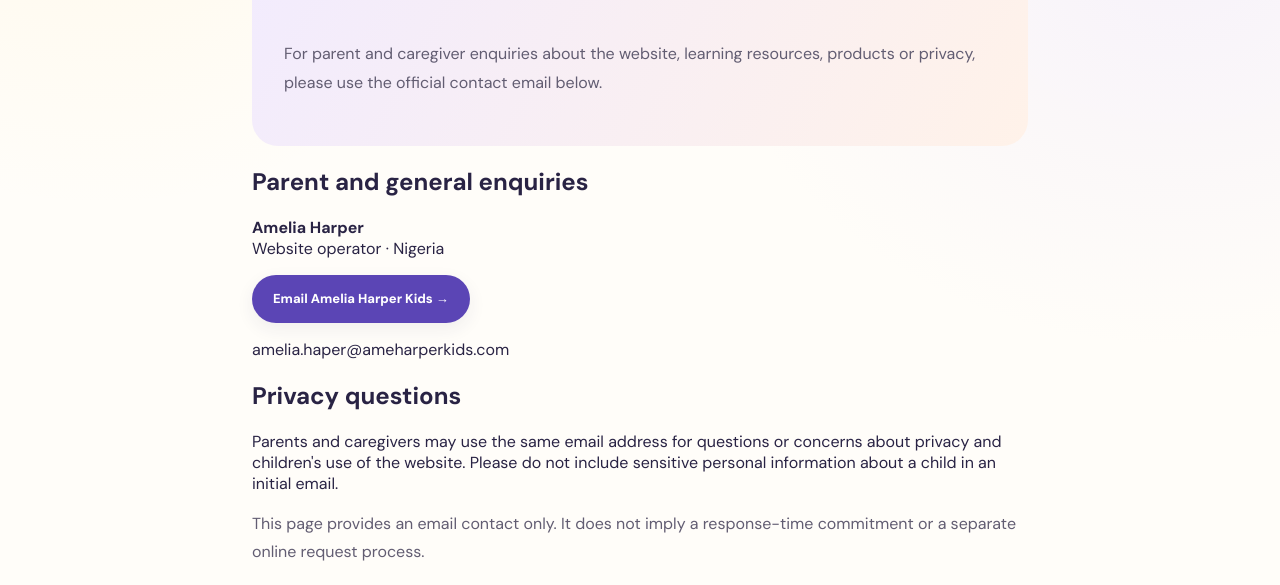
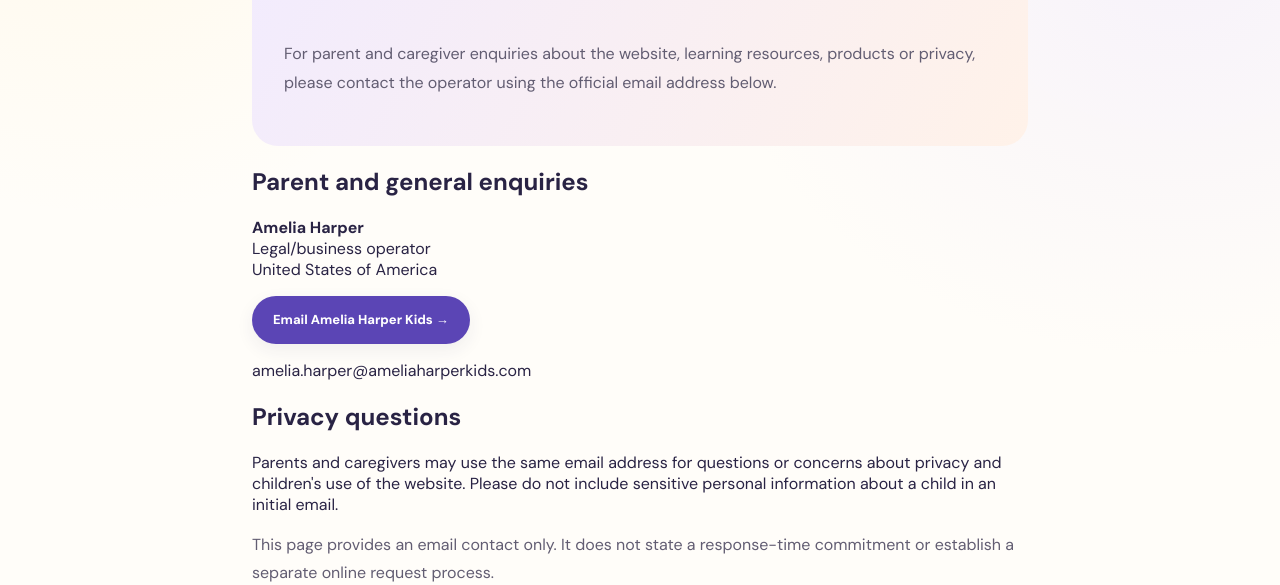
Before and after one commit to ajiriotedheke-cell/amelia-harper-learning, a plain HTML site: page contact.html in a window 1280 px wide. Shown: the part 367-952 px from the top of the page. Drawn offline with Linux system fonts and the light colour scheme.

Commit message:
Correct official parent contact details

```diff
--- a/contact.html
+++ b/contact.html
@@ -1,8 +1,8 @@
 <!doctype html>
 <html lang="en"><head><meta charset="utf-8"><meta name="viewport" content="width=device-width,initial-scale=1"><title>Contact Amelia Harper Kids</title><meta name="description" content="Parent and caregiver contact details for Amelia Harper Kids."><link rel="canonical" href="https://ameliaharperkids.com/contact.html"><link rel="stylesheet" href="styles.css"></head>
 <body><a class="skip-link" href="#main-content">Skip to content</a><div class="announcement">PARENT & CAREGIVER ENQUIRIES</div><header class="site-header"><a class="brand" href="index.html"><img src="assets/images/amelia-harper-logo.png" alt=""><span>Amelia Harper<small>Learn. Play. Sing. Dance. Grow.</small></span></a><button class="menu-toggle" type="button" aria-label="Open menu" aria-expanded="false">☰</button><nav id="nav"><a href="index.html">Home</a><a href="games/">Games</a><a href="parent-learning-centre.html">Parent Learning Centre</a><a href="about.html">About</a><a href="privacy.html">Privacy & Safety</a></nav></header>
-<main id="main-content" style="max-width:820px;margin:auto;padding:48px 22px 80px"><a class="text-link" href="index.html">← Back to home</a><section style="background:linear-gradient(120deg,#f1ebff,#fff2e9);border-radius:26px;padding:32px;margin:20px 0"><span class="eyebrow">WE’RE HERE TO HEAR FROM YOU</span><h1 style="font:600 clamp(36px,5vw,52px) Fredoka">Contact Amelia Harper Kids</h1><p style="line-height:1.8;color:#625d72">For parent and caregiver enquiries about the website, learning resources, products or privacy, please use the official contact email below.</p></section>
-<h2>Parent and general enquiries</h2><p><strong>Amelia Harper</strong><br>Website operator · Nigeria</p><p><a class="btn primary" href="mailto:amelia.haper@ameharperkids.com">Email Amelia Harper Kids →</a></p><p><a href="mailto:amelia.haper@ameharperkids.com">amelia.haper@ameharperkids.com</a></p>
+<main id="main-content" style="max-width:820px;margin:auto;padding:48px 22px 80px"><a class="text-link" href="index.html">← Back to home</a><section style="background:linear-gradient(120deg,#f1ebff,#fff2e9);border-radius:26px;padding:32px;margin:20px 0"><span class="eyebrow">WE’RE HERE TO HEAR FROM YOU</span><h1 style="font:600 clamp(36px,5vw,52px) Fredoka">Contact Amelia Harper Kids</h1><p style="line-height:1.8;color:#625d72">For parent and caregiver enquiries about the website, learning resources, products or privacy, please contact the operator using the official email address below.</p></section>
+<h2>Parent and general enquiries</h2><p><strong>Amelia Harper</strong><br>Legal/business operator<br>United States of America</p><p><a class="btn primary" href="mailto:amelia.harper@ameliaharperkids.com">Email Amelia Harper Kids →</a></p><p><a href="mailto:amelia.harper@ameliaharperkids.com">amelia.harper@ameliaharperkids.com</a></p>
 <h2>Privacy questions</h2><p>Parents and caregivers may use the same email address for questions or concerns about privacy and children's use of the website. Please do not include sensitive personal information about a child in an initial email.</p>
-<p style="line-height:1.8;color:#625d72">This page provides an email contact only. It does not imply a response-time commitment or a separate online request process.</p></main>
+<p style="line-height:1.8;color:#625d72">This page provides an email contact only. It does not state a response-time commitment or establish a separate online request process.</p></main>
 <footer><div class="footer-brand"><img src="assets/images/amelia-harper-logo.png" alt=""><b>Amelia Harper</b><p>Learn. Play. Sing. Dance. Grow.</p></div><div><b>Explore</b><a href="games/">Games</a><a href="stories.html">Stories</a><a href="songs.html">Songs</a></div><div><b>For parents</b><a href="parent-learning-centre.html">Learning Centre</a><a href="about.html">About</a><a href="contact.html">Contact</a><a href="privacy.html">Privacy & safety</a></div><small>© <span id="year"></span> Amelia Harper Kids.</small></footer><script>document.getElementById('year').textContent=new Date().getFullYear();const m=document.querySelector('.menu-toggle'),n=document.getElementById('nav');const closeMenu=()=>{n.classList.remove('open');m.setAttribute('aria-expanded','false');m.setAttribute('aria-label','Open menu')};m.addEventListener('click',()=>{const o=n.classList.toggle('open');m.setAttribute('aria-expanded',String(o));m.setAttribute('aria-label',o?'Close menu':'Open menu')});n.querySelectorAll('a').forEach(a=>a.addEventListener('click',closeMenu));</script></body></html>
```
